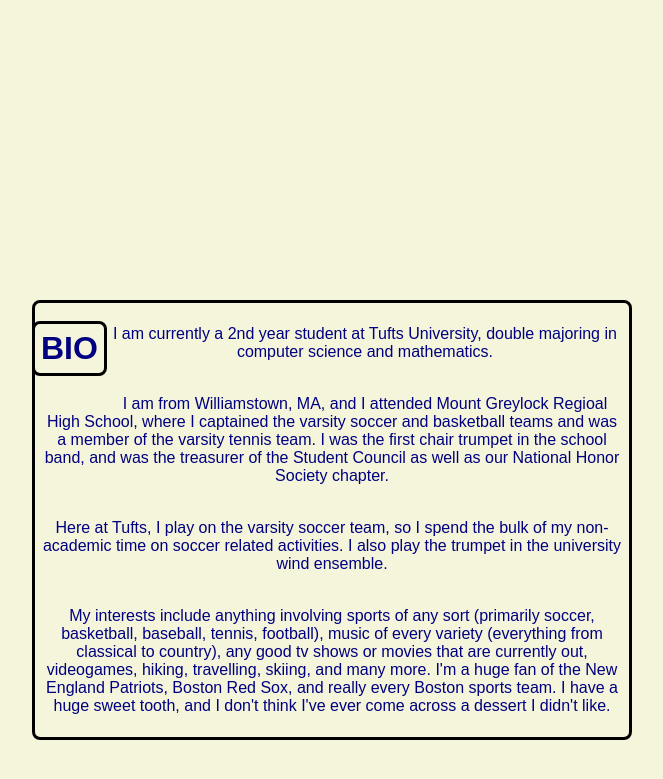
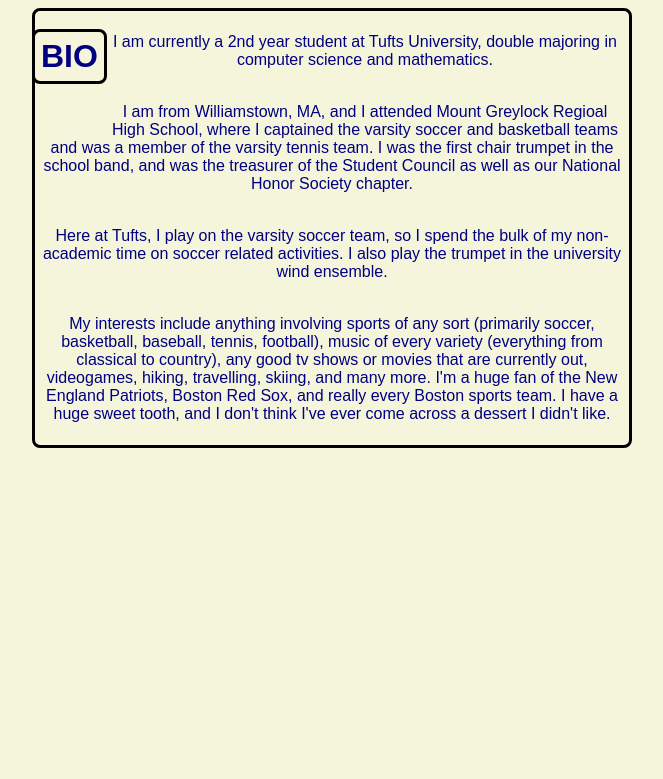
Before and after one commit to nmajumder/nmajumder.github.io, a PHP site: page /bio.html in a window 1280 px wide. Shown: the top 779 px of the page, without its empty margins (308-971 px from the left). Run offline with PHP 8.4, Linux system fonts and the light colour scheme.

Commit message:
modified bio

```diff
--- a/bio_style.css
+++ b/bio_style.css
@@ -16,7 +16,7 @@
 }
 
 header{
-	margin-bottom: 300px;
+
 }
 
 h1{
@@ -26,6 +26,7 @@
 	border-radius: 8px;
 	border-color: black;
 	padding: 6px;
+	margin-bottom: 50px;
 }
 
 #main{
```
